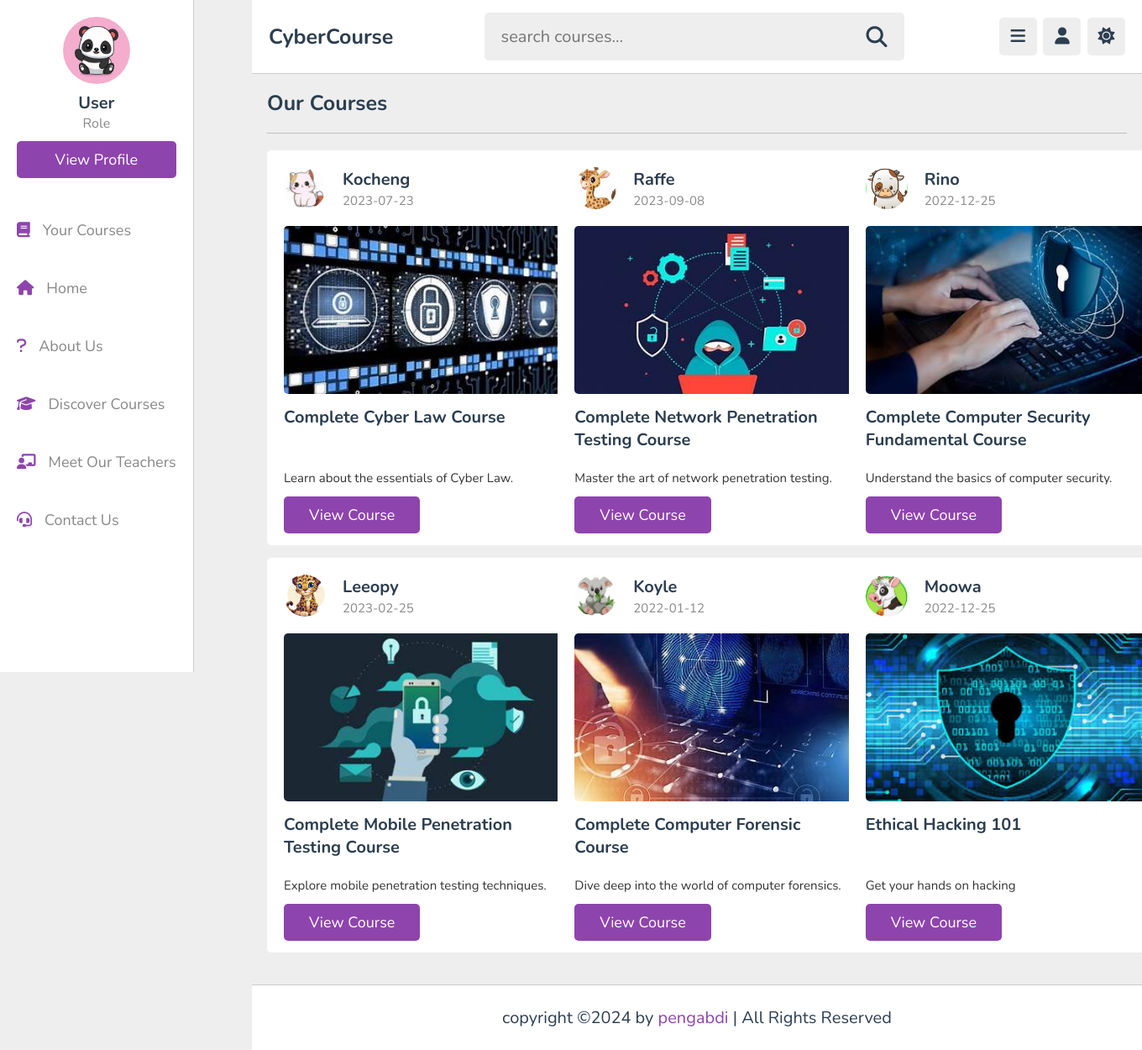
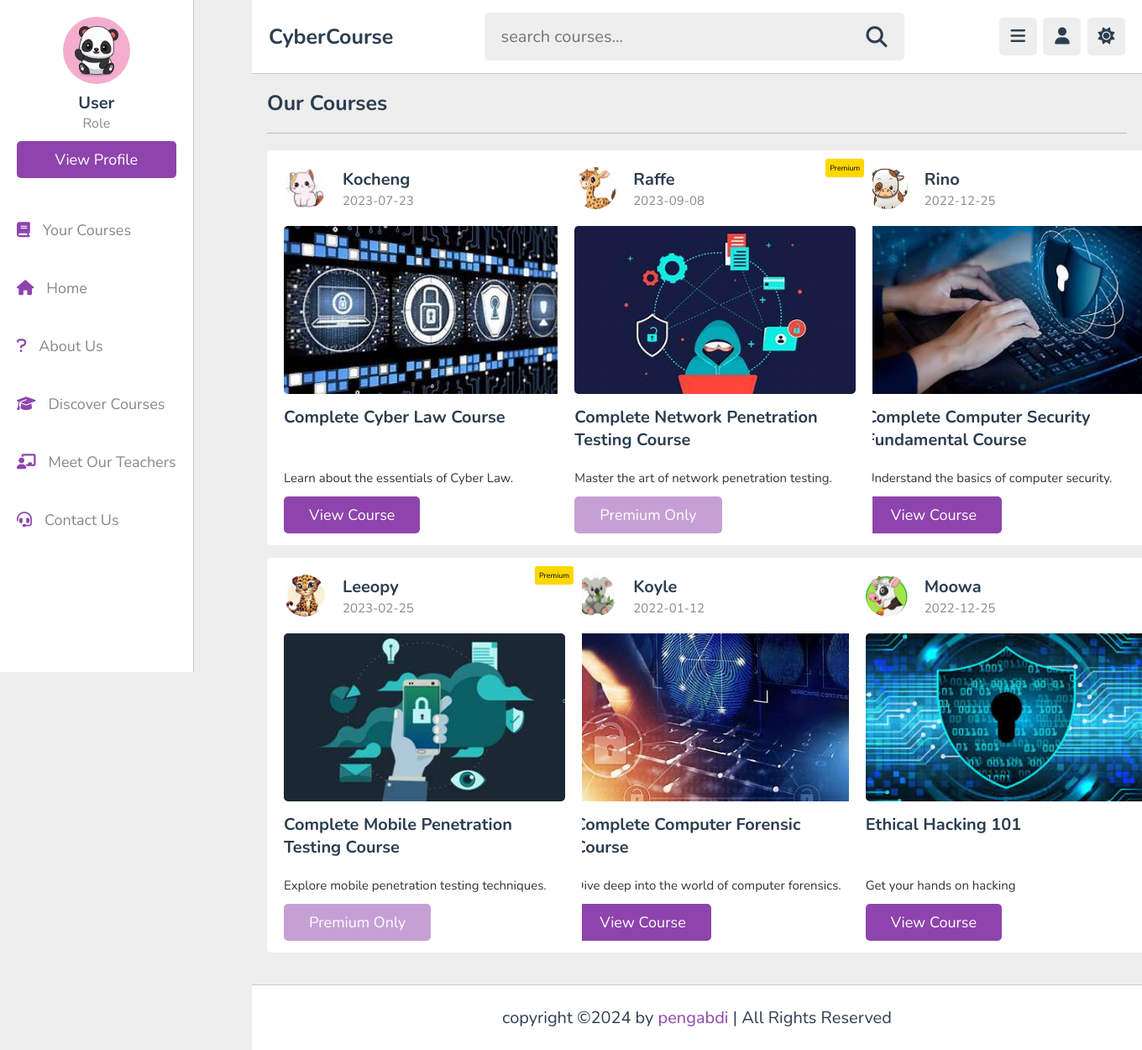
Before and after one commit to diploiddd/secprog, a PHP site: page /course.php in a window 1360 px wide; the page is wider, and only the part inside the window is pictured. Shown: that part at 84% size. Run offline with PHP 8.4, Linux system fonts and the light colour scheme; data comes from the database, SQL or seed files in the repository.

Commit message:
add premium course

```diff
--- a/course.php
+++ b/course.php
@@ -1,6 +1,10 @@
 <?php
   require_once("navigation.php");
   require_once("php/config.php");
+
+
+  // Check if user is logged in and retrieve role
+  $user_role = isset($_SESSION['role']) ? $_SESSION['role'] : 'Regular';
 
   $query = "SELECT c.course_id, c.course_title, c.course_description, c.is_premium, c.course_created_date,
                     t.teacher_id, t.teachers_name
@@ -37,7 +41,6 @@
                   $teacher_id = $row['teacher_id'];
                   $teacher_name = $row['teachers_name'];
 
-
                   // Thumbnail path logic for the course
                   $thumbnail_path = "img/thumbnails/tn" . $course_id . ".jpeg";
 
@@ -54,9 +57,14 @@
                       $teacher_image_path = "img/default-teacher.jpeg";
                   }
 
+                  // Add premium class if needed
+                  $premium_class = ($is_premium && $user_role !== 'Premium') ? 'premium-only' : '';
                   ?>
 
-                  <div class="box">
+                  <div class="box <?php echo $premium_class; ?>">
+                    <?php if ($is_premium): ?>
+                      <div class="premium-label">Premium</div>
+                    <?php endif; ?>
                     <div class="tutor">
                       <img src="<?php echo $teacher_image_path; ?>" alt="<?php echo $teacher_name; ?>" />
                       <div>
@@ -69,8 +77,11 @@
                     <div class="course-description">
                         <p><?php echo htmlspecialchars($course_description); ?></p>
                     </div>
-                    <a href="playlist.php?course_id=<?php echo $course_id; ?>" class="inline-btn">View Course</a>
-
+                    <?php if ($is_premium && $user_role !== 'Premium'): ?>
+                      <span class="inline-btn">Premium Only</span>
+                      <?php else: ?>
+                      <a href="playlist.php?course_id=<?php echo $course_id; ?>" class="inline-btn">View Course</a>
+                    <?php endif; ?>
                   </div>
 
                   <?php
--- a/css/style.css
+++ b/css/style.css
@@ -1340,6 +1340,36 @@
   background-color: var(--light-bg);
 }
 
+.premium-only {
+  background-color: rgba(0, 0, 0, 0.7);
+  color: white;
+  position: relative;
+}
+.premium-only .overlay {
+  position: absolute;
+  top: 0;
+  left: 0;
+  width: 100%;
+  height: 100%;
+  background-color: rgba(0, 0, 0, 0.5);
+  z-index: 1;
+}
+.premium-only .inline-btn {
+  pointer-events: none;
+  opacity: 0.5;
+}
+.premium-label {
+  position: absolute;
+  top: 10px;
+  right: 10px;
+  background: gold;
+  color: black;
+  padding: 5px;
+  font-size: 0.9em;
+  z-index: 2;
+  border-radius: 3px;
+}
+
 .footer {
   position: relative;
   bottom: 0;
```
